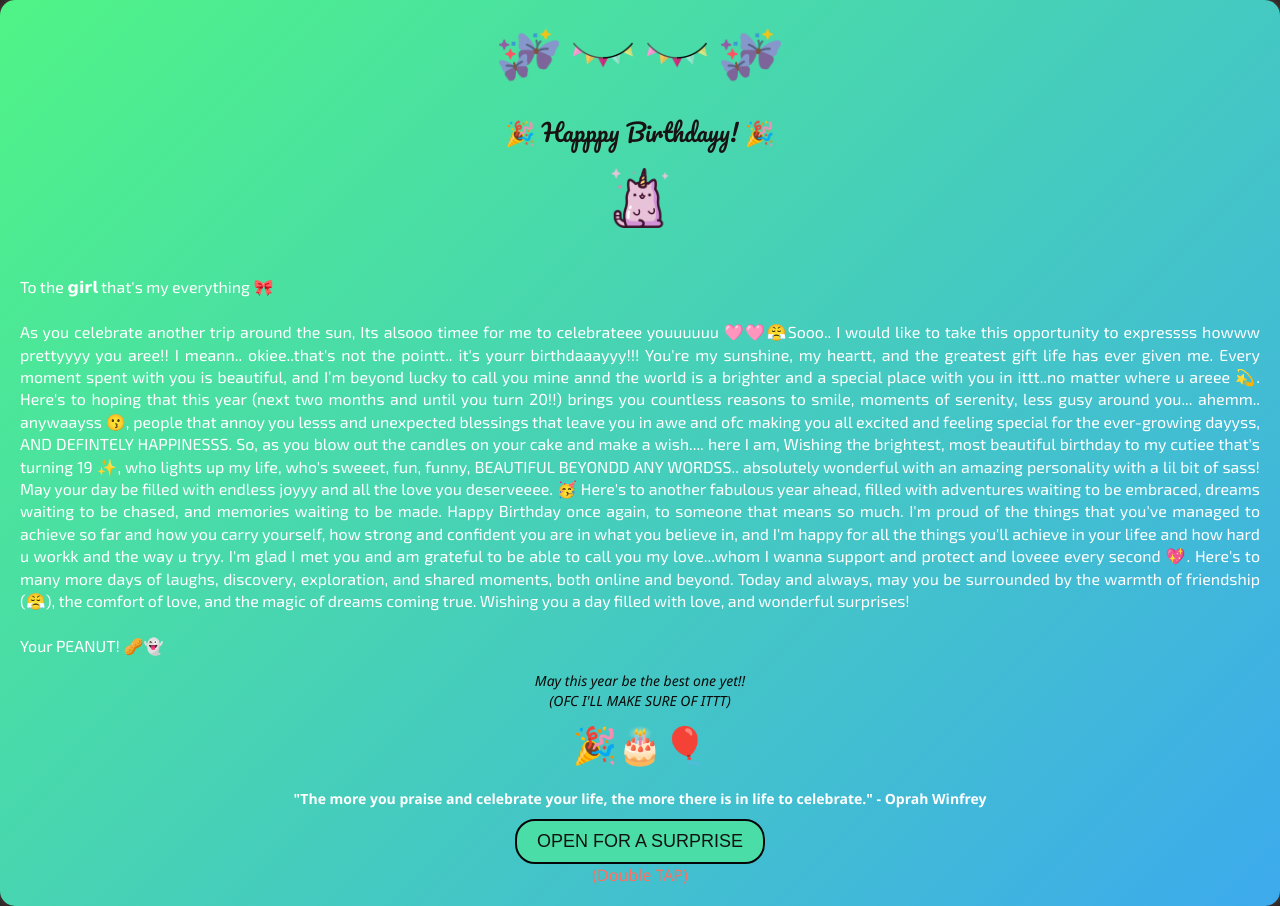
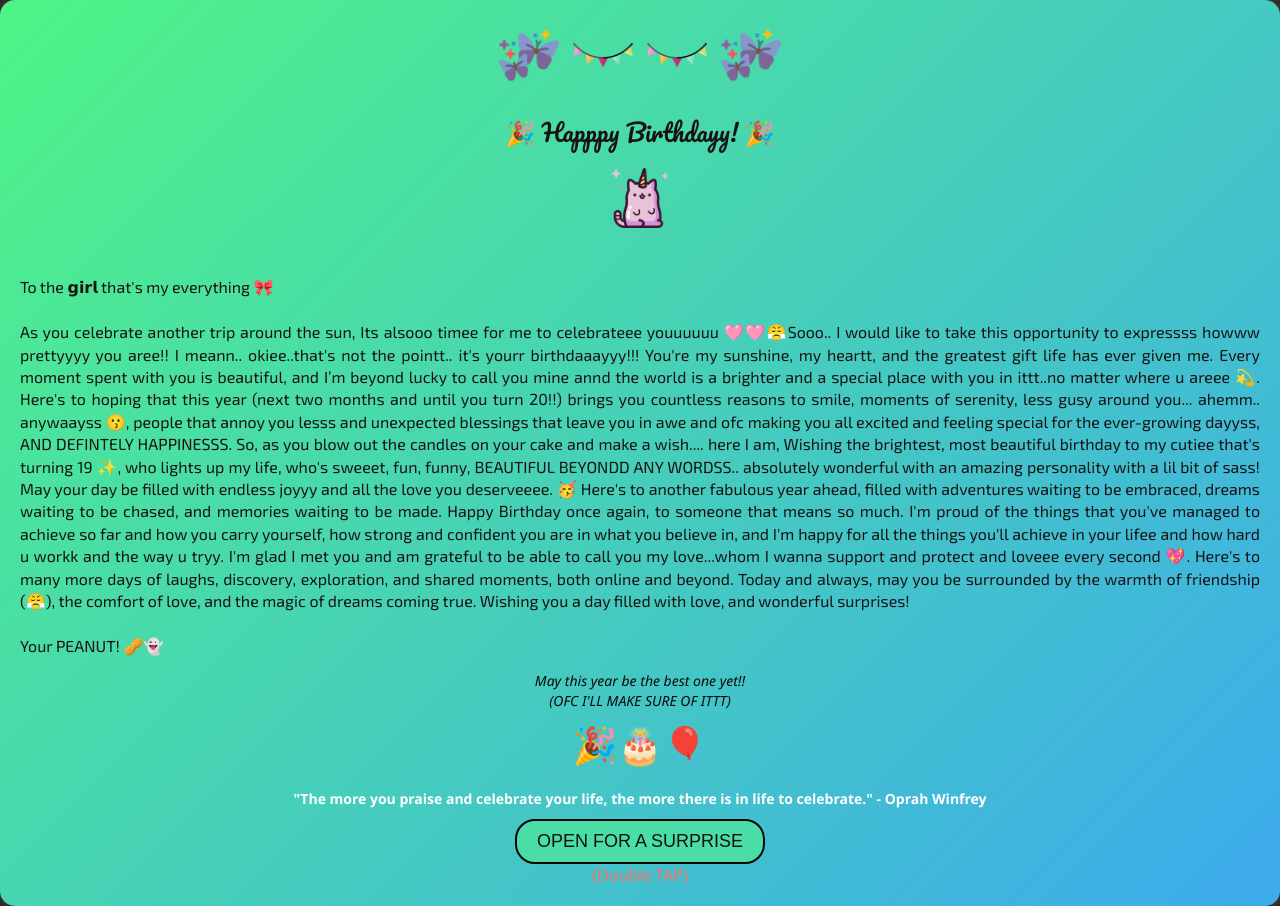
Before and after one commit to venkat-1299/ishuhbd, a plain HTML site: page index.html in a window 1280 px wide. Drawn offline with Linux system fonts and the light colour scheme.

Commit message:
Update index.html

```diff
--- a/index.html
+++ b/index.html
@@ -36,7 +36,7 @@
         font-optical-sizing: auto;
         font-weight: 400;
         font-style: normal;
-        color: #fff; /* White text color */
+        color: #181313; /* White text color */
       }
 
       .pacifico-regular {
```
